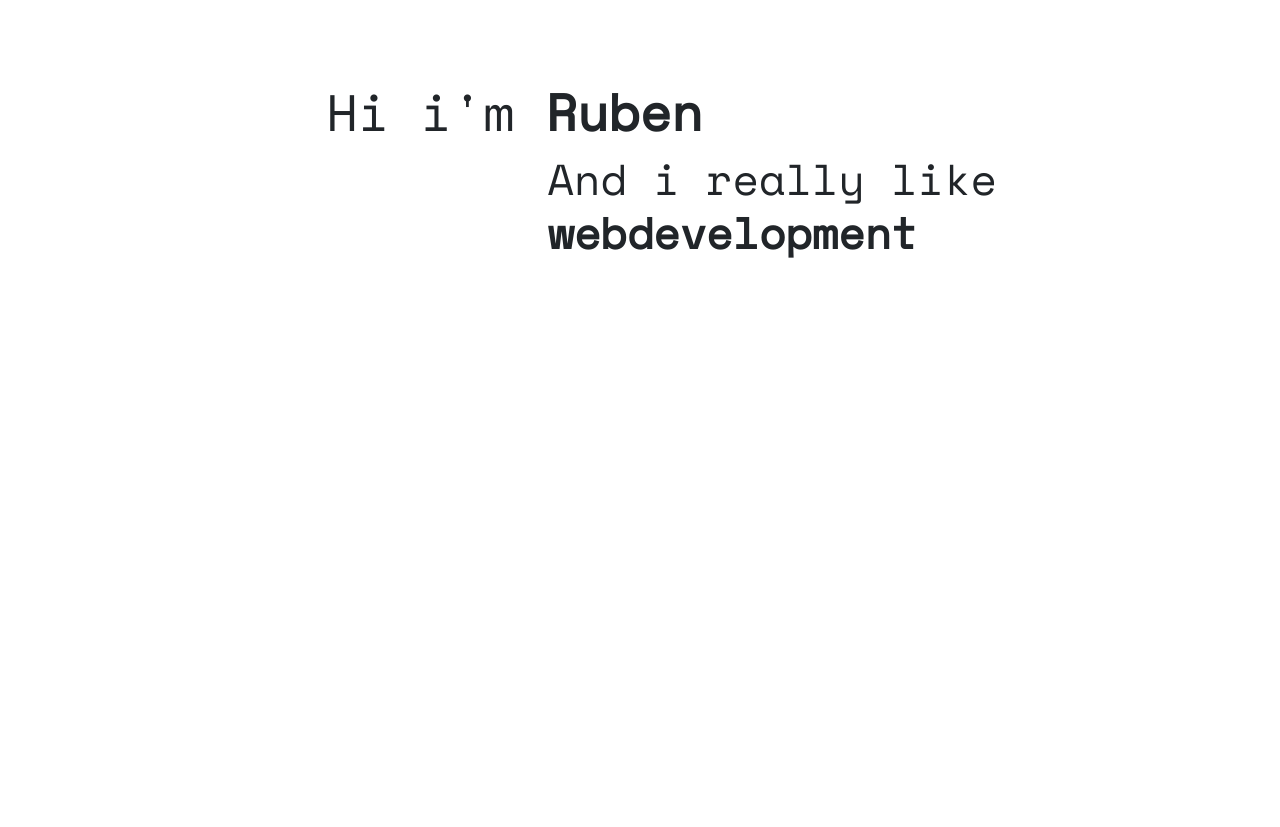
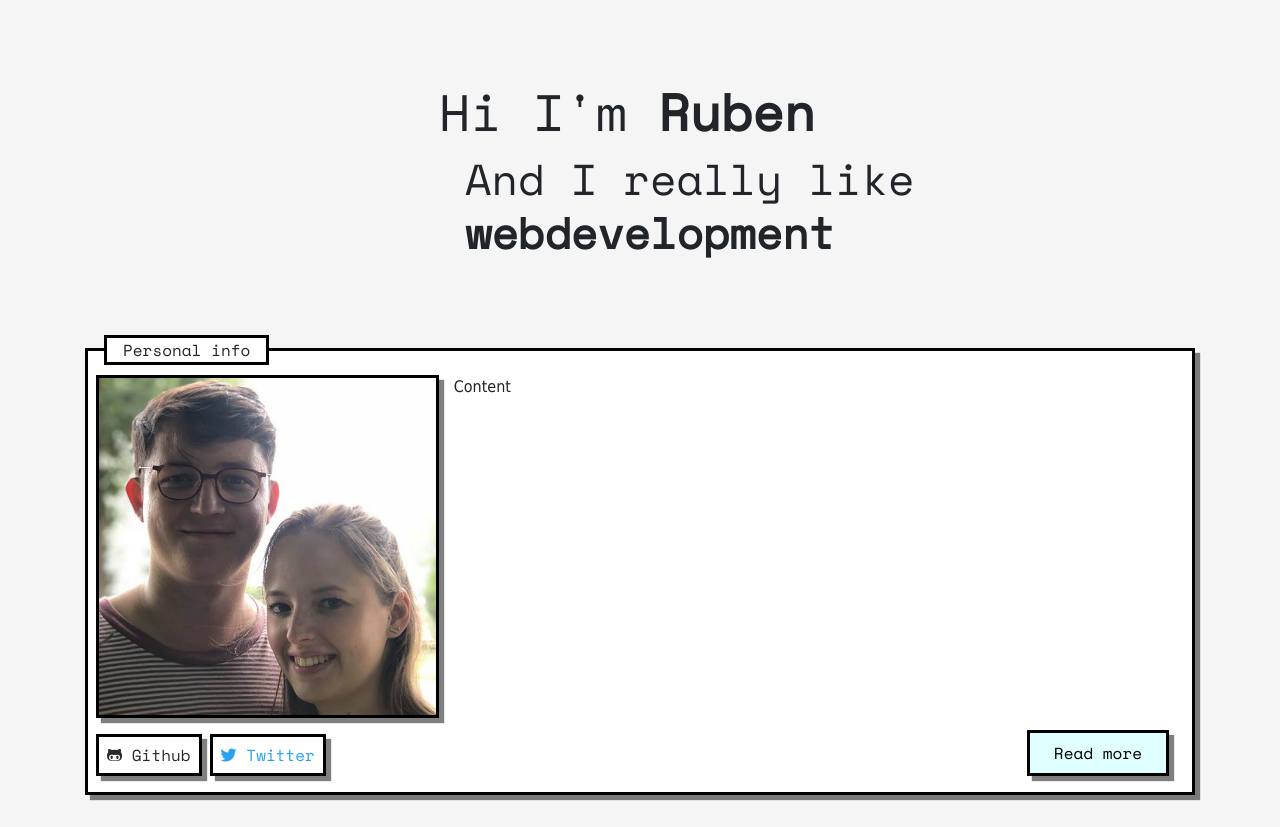
Before and after one commit to RubenB/rubenbielen-frontend, a Nuxt app: page / in a window 1280 px wide. Before the commit the page ends 800 px from the top, so only its background shows below. Built offline with nearby package versions, Linux system fonts and the light colour scheme.

Commit message:
First frontend stuff implemented.

```diff
--- a/assets/scss/_grid.scss
+++ /dev/null
@@ -1,13 +0,0 @@
-.row {
-    display: flex;
-    flex-direction: row;
-    flex-wrap: wrap;
-    width: 100%;
-}
-
-.column {
-    display: flex;
-    flex-direction: column;
-    flex-basis: 100%;
-    flex: 1;
-}
--- a/assets/scss/_main.scss
+++ b/assets/scss/_main.scss
@@ -1,3 +1,9 @@
-html {
+html, body, main {
+    background: whitesmoke;
     font-size: $font-size-default;
+    @include line-height($font-size-default);
 }
+
+main {
+    margin-bottom: 2rem;
+}
--- a/assets/scss/_variables.scss
+++ b/assets/scss/_variables.scss
@@ -1,4 +1,6 @@
-$font-family: 'SpaceMono', Arial, sans-serif;
+$font-family-fallback: Arial, sans-serif;
+$font-family-space: 'SpaceMono', $font-family-fallback;
+$font-family-tahoma: 'Tahoma', $font-family-fallback;
 
 $font-size-default: 16px;
 $font-size-h1: 3.2rem;
@@ -7,3 +9,9 @@ $font-size-h3: 2.7rem;
 $font-size-h4: 2.5rem;
 $font-size-h5: 2.2rem;
 $font-size-h6: 2rem;
+
+$black: #000000;
+$white: #ffffff;
+
+$fa-path: "../../node_modules/@fortawesome/fontawesome-free";
+$fa-font-path: $fa-path + "/webfonts";
--- /dev/null
+++ b/assets/scss/components/_buttons.scss
@@ -0,0 +1,33 @@
+.btn {
+    box-shadow: 5px 5px 1px 0px rgba($black, 0.5);
+    transition: background-color 0.2s ease-in-out, box-shadow 0.05s ease-in-out;
+    font-family: $font-family-space;
+    border: 3px solid $black;
+    padding: 0.5rem 1.5rem;
+
+    &-small {
+        padding: 0rem 0.5rem;
+    }
+
+    &-primary {
+        background-color: lightcyan;
+        &:hover {
+            background-color: darken(lightcyan, 10%);
+            transition: background-color 0.2s ease-in-out;
+        }
+    }
+
+    &-secondary {
+        background-color: $white;
+        &:hover {
+            background-color: darken($white, 10%);
+            transition: background-color 0.2s ease-in-out;
+        }
+    }
+
+    &:focus {
+        box-shadow: 0px 0px 0px 0px rgba($black, 0.5);
+        transition: box-shadow 0.05s ease-in-out;
+        outline: 0;
+    }
+}
--- /dev/null
+++ b/assets/scss/components/_card.scss
@@ -0,0 +1,22 @@
+.card {
+    border: 3px solid $black;
+    position: relative;
+    box-shadow: 5px 5px 1px 0px rgba($black, 0.5);
+    font-size: 1rem;
+    @include line-height(1rem);
+    &-title {
+        display: inline-block;
+        border: 3px solid $black;
+        margin-left: 1rem;
+        margin-top: -1rem;
+        position: absolute;
+        background-color: $white;
+        padding: 0 1rem;
+        font-family: $font-family-space;
+    }
+    &-content {
+        padding: 1.5rem 0.5rem 0.5rem 0.5rem;
+        background: $white;
+        font-family: $font-family-tahoma;
+    }
+}
--- /dev/null
+++ b/assets/scss/components/_social.scss
@@ -0,0 +1,26 @@
+.social {
+    display: flex;
+    margin-bottom: 0.5rem;
+    margin-right: 0.5rem;
+    &-link{
+        font-size: 1rem;
+        @include line-height(1.5rem);
+        &:hover {
+            text-decoration: none;
+        }
+
+        &.twitter {
+            color: #2AA3EF;
+            &:hover {
+                color: darken(#2AA3EF, 20%);
+            }
+        }
+
+        &.github {
+            color: #24292E;
+            &:hover {
+                color: lighten(#24292E, 20%);
+            }
+        }
+    }
+}
--- a/assets/scss/components/_titles.scss
+++ b/assets/scss/components/_titles.scss
@@ -1,8 +1,5 @@
 @mixin title($font-size) {
-    @include media-breakpoint-down(sm) {
-        $font-size: $font-size;
-    }
-    font-family: $font-family;
+    font-family: $font-family-space;
     font-size: $font-size;
     @include line-height($font-size, true);
     font-weight: 400;
@@ -13,25 +10,42 @@
 
 h1 {
     @include title($font-size-h1);
+    @include media-breakpoint-down(md) {
+        @include title($font-size-h1 - 0.7);
+    }
 }
 
 h2 {
     @include title($font-size-h2);
+    @include media-breakpoint-down(md) {
+        @include title($font-size-h2 - 0.7);
+    }
 }
 
 h3 {
     @include title($font-size-h3);
+    @include media-breakpoint-down(md) {
+        @include title($font-size-h3 - 0.7);
+    }
 }
 
 h4 {
     @include title($font-size-h4);
+    @include media-breakpoint-down(md) {
+        @include title($font-size-h4 - 0.7);
+    }
 }
 
 h5 {
     @include title($font-size-h5);
+    @include media-breakpoint-down(md) {
+        @include title($font-size-h5 - 0.7);
+    }
 }
 
 h6 {
     @include title($font-size-h6);
-    @include line-height($font-size-h1, true);
+    @include media-breakpoint-down(md) {
+        @include title($font-size-h6 - 0.7);
+    }
 }
--- a/assets/scss/global.scss
+++ b/assets/scss/global.scss
@@ -2,16 +2,21 @@
 @import 'variables';
 @import 'mixins';
 @import 'fonts';
-@import 'grid';
 @import 'main';
 
-@import "../../node_modules/bootstrap/scss/functions";
-@import "../../node_modules/bootstrap/scss/variables";
-@import "../../node_modules/bootstrap/scss/mixins";
-@import "../../node_modules/bootstrap/scss/reboot";
-@import "../../node_modules/bootstrap/scss/grid";
+@import "~@fortawesome/fontawesome-free/scss/fontawesome";
+@import "~@fortawesome/fontawesome-free/scss/brands";
+
+@import "~bootstrap/scss/functions";
+@import "~bootstrap/scss/variables";
+@import "~bootstrap/scss/mixins";
+@import "~bootstrap/scss/reboot";
+@import "~bootstrap/scss/grid";
 
 @import 'components/titles';
 @import 'components/keyframes';
+@import 'components/card';
+@import 'components/social';
+@import 'components/buttons';
 
 @import 'pages/introduction';
--- a/assets/scss/pages/_introduction.scss
+++ b/assets/scss/pages/_introduction.scss
@@ -1,10 +1,54 @@
 .intro {
     &-caption {
-        margin-top: 5rem;
+        margin-top: 2.5rem;
     }
     &-subtext {
         .cursor {
             animation: 1s blink step-end infinite;
+        }
+    }
+    .bio {
+        margin-top: 2.5rem;
+        &-image {
+            border: 3px solid $black;
+            width: 100%;
+            box-shadow: 5px 5px 1px 0px rgba($black, 0.5);
+        }
+        &-social {
+            display: flex;
+            flex-wrap: wrap;
+            margin-top: 1rem;
+        }
+        article {
+            display: flex;
+            flex-direction: column;
+            margin-top: 1rem;
+            p {
+                display: flex;
+                flex: 1;
+            }
+            .read-more {
+                display: flex;
+                align-self: flex-end;
+                margin-bottom: 0.5rem;
+            }
+        }
+    }
+}
+
+// Smartphone and up
+@include media-breakpoint-up(sm) {
+    .intro {
+        &-caption {
+            text-align: right;
+        }
+        .bio {
+            &-social {
+                flex-direction: row;
+            }
+            article {
+                margin: inherit;
+            }
         }
     }
 }
@@ -13,7 +57,10 @@
 @include media-breakpoint-up(md) {
     .intro {
         &-caption {
-            text-align: right,
+            margin-top: 5rem;
+        }
+        .bio {
+            margin-top: 5rem;
         }
     }
 }
--- a/package.json
+++ b/package.json
@@ -18,6 +18,7 @@
     "nuxt": "^1.0.0"
   },
   "devDependencies": {
+    "@fortawesome/fontawesome-free": "^5.2.0",
     "babel-eslint": "^8.2.6",
     "eslint": "^4.19.1",
     "eslint-config-prettier": "^2.9.0",
@@ -26,6 +27,7 @@
     "eslint-plugin-prettier": "^2.6.2",
     "eslint-plugin-vue": "^4.7.1",
     "node-sass": "^4.9.3",
+    "postcss-loader": "^3.0.0",
     "prettier": "^1.14.2",
     "sass-loader": "^7.1.0"
   }
--- a/pages/index.vue
+++ b/pages/index.vue
@@ -1,13 +1,59 @@
 <template>
   <section class="intro container">
     <div class="row">
-      <div class="col-12 col-md-7 intro-caption">
-        <h1>Hi i'm <strong>Ruben</strong></h1>
+      <div class="col-12 col-sm-8 intro-caption">
+        <h1>Hi I'm <strong>Ruben</strong></h1>
       </div>
     </div>
     <div class="row">
-      <div class="col-12 offset-md-5 col-md-7 intro-subtext">
-        <h3>And i really like <strong>webdevelopment</strong><span class="cursor">|</span></h3>
+      <div class="col-12 offset-sm-4 col-sm-8 intro-subtext">
+        <h3>And I really like <strong>webdevelopment</strong><span class="cursor">|</span></h3>
+      </div>
+    </div>
+    <div class="bio">
+      <div class="card">
+        <div class="card-title">
+          Personal info
+        </div>
+        <div class="card-content">
+          <div class="row">
+            <aside class="col-12 col-sm-4">
+              <div class="row">
+                <div class="offset-2 col-8 offset-sm-0 col-sm-12">
+                  <img
+                    src="@/assets/images/profile.jpg"
+                    alt="Ruben Bielen Profile"
+                    class="bio-image"
+                  >
+                </div>
+                <div class="col-12 bio-social">
+                  <span class="social">
+                    <a
+                      href="https://github.com/RubenB"
+                      class="btn btn-small btn-secondary social-link github"
+                    >
+                      <i class="fab fa-github-alt"/> Github
+                    </a>
+                  </span>
+                  <span class="social">
+                    <a
+                      href="https://twitter.com/RubenBielen"
+                      class="btn btn-small btn-secondary social-link twitter"
+                    >
+                      <i class="fab fa-twitter"/> Twitter
+                    </a>
+                  </span>
+                </div>
+              </div>
+            </aside>
+            <article class="col-12 col-sm-8">
+              <p>
+                Content
+              </p>
+              <button class="btn btn-primary read-more">Read more</button>
+            </article>
+          </div>
+        </div>
       </div>
     </div>
   </section>
```
Also changed, not shown: 1 other file (tests, documents, lock files or other folders).
